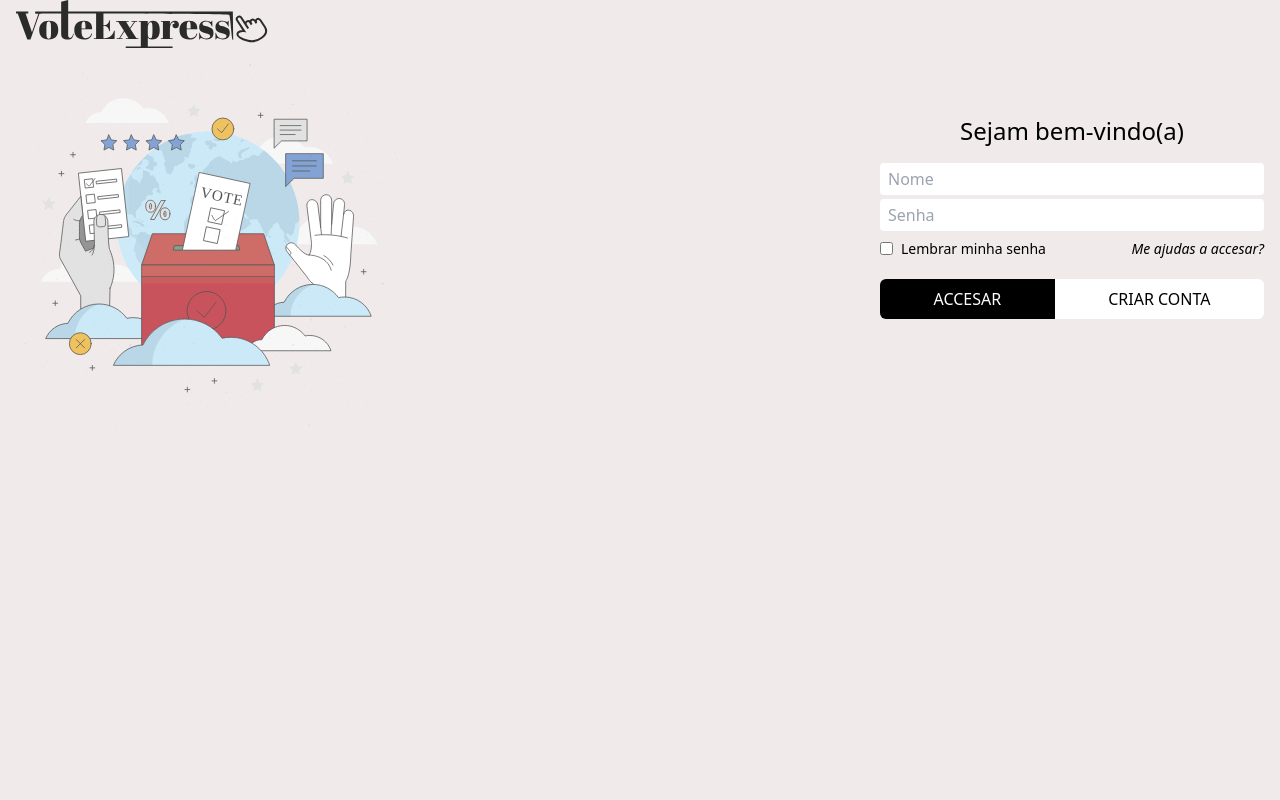
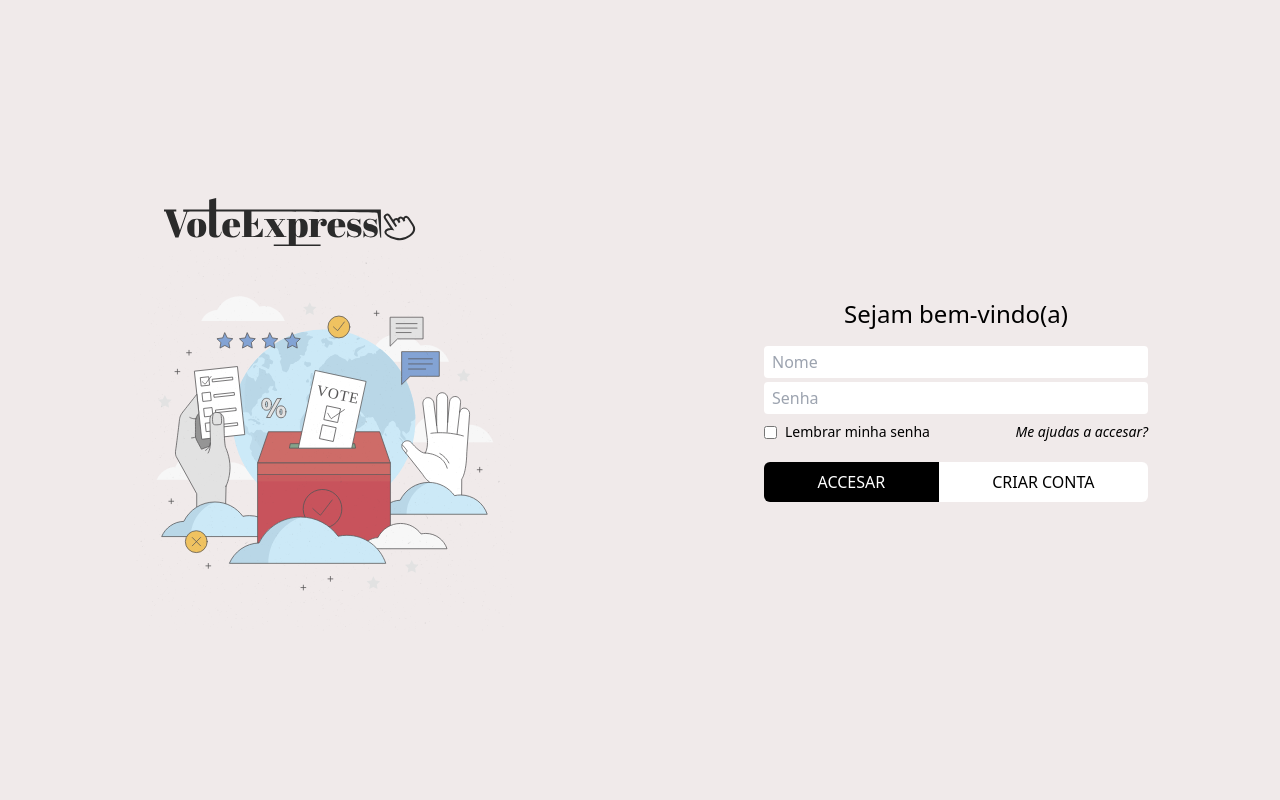
Before and after one commit to WelcomeToTheDjango/VotaExpress, a Django app: page /accounts/login/ in a window 1280 px wide. Run offline with Django 4.2, Linux system fonts and the light colour scheme; style sheets or scripts are compiled from the project's sources; some libraries are stand-ins or nearby versions.

Commit message:
feat(layout): Improve margin and allignment

```diff
--- a/templates/account/login.html
+++ b/templates/account/login.html
@@ -8,18 +8,16 @@
 {% endblock head_title %}
 {% block content %}
 
-<section class="max-w-7xl mx-auto px-4 gap-4 flex justify-between items-center flex-col-reverse sm:flex-row ">
-
+<div class="max-w-full min-h-screen mx-auto px-4 gap-4 flex justify-around items-center flex-col-reverse sm:flex-row ">
     <div class="w-full max-w-sm">
         <!-- Title medium and big screens -->
-    <img src="{% static 'accounts/images/logo.svg' %}" alt="Logotype"></img>
+        <img class="mt-7 ml-8" src="{% static 'accounts/images/logo.svg' %}" alt="Logotype"></img>
         <img src="{% static 'accounts/images/eleicao.svg' %}" alt="caixa de votações">
     </div>
 
     <!-- Login Container -->
     <div class="w-full max-w-sm">
         {% url 'account_login' as login_url %}
-
 
         <!-- Title small screens -->
         <h2 class="mb-8 block sm:hidden text-2xl text-center font-abril">VoteExpress</h2>
@@ -65,6 +63,5 @@
             {% include "socialaccount/snippets/login.html" with page_layout="entrance" %}
         {% endif %}
     </div>
-
-</section>
+</div>
 {% endblock content %}
```
Lines whose indentation alone changed are shown as unchanged.
